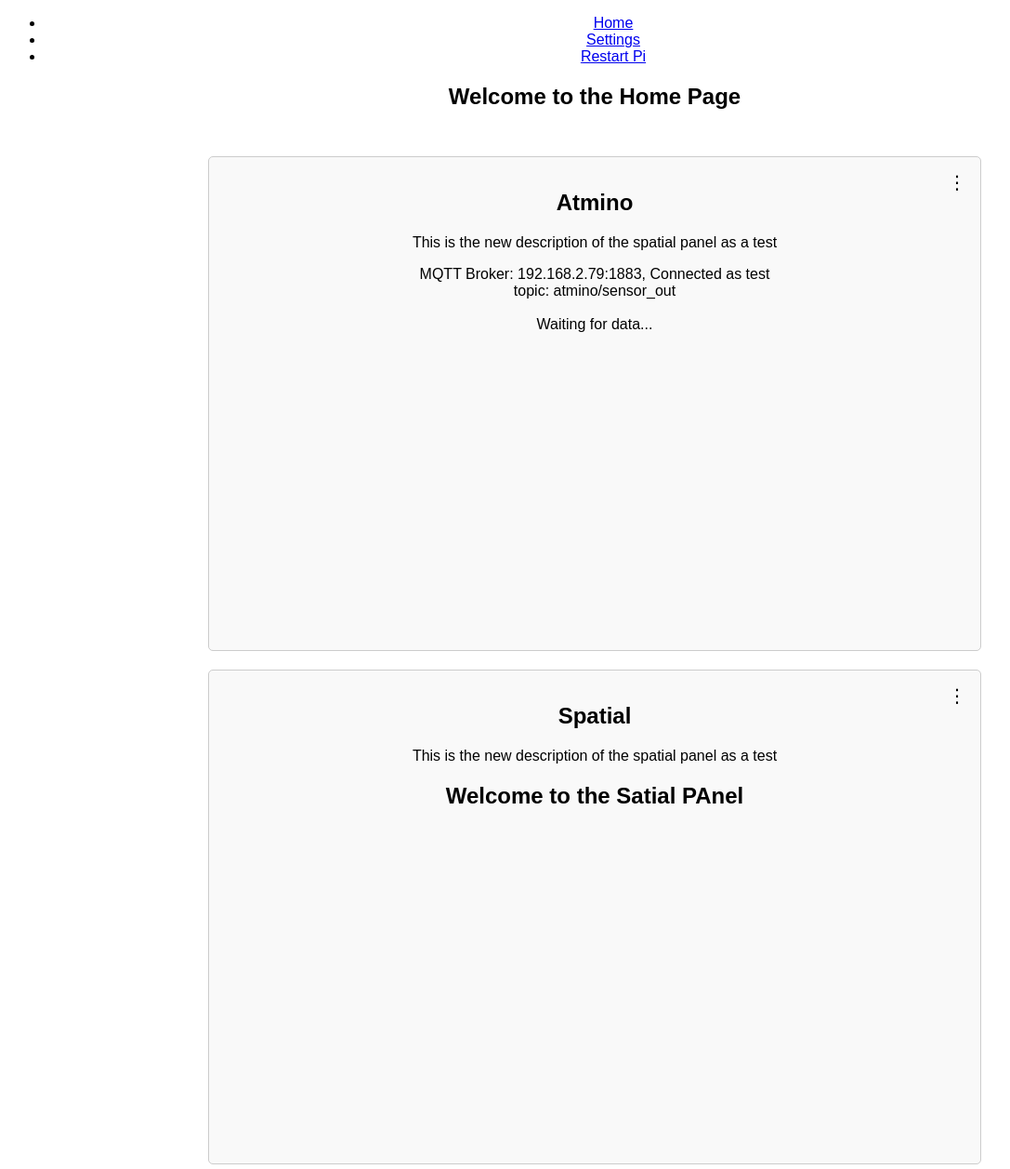
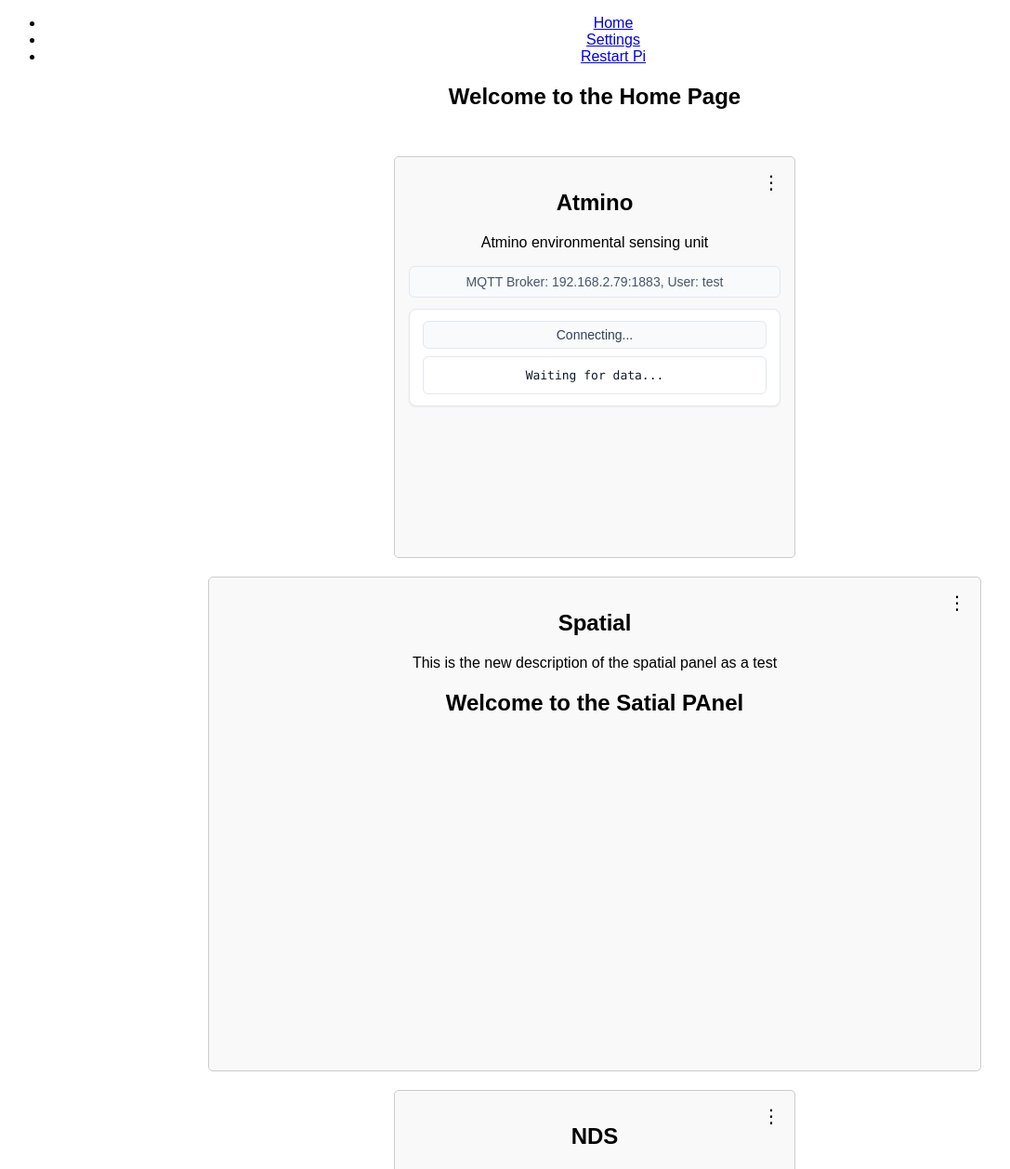
Before and after one commit to Controlled-Hydroponics-Imaging-Platform/chip_interface, a Flask app: page / in a window 1280 px wide. Shown: the top 1257 px of the page at 93% size, without its empty margins (0-1087 px from the left). Run offline with Flask 3, Linux system fonts and the light colour scheme; some libraries are stand-ins or nearby versions.

Commit message:
update atmino js and html to connect backend socket into front end interface

```diff
--- a/config/panels.json
+++ b/config/panels.json
@@ -1,10 +1,10 @@
 {
-        "Atmino": {
+    "Atmino": {
         "description": {
             "label": "description",
             "type": "longtext",
             "value_type": "text",
-            "set_to": "This is the new description of the spatial panel as a test"
+            "set_to": "Atmino environmental sensing unit"
         },
         "enabled": {
             "label": "enabled",
@@ -16,13 +16,13 @@
             "label": "width (px)",
             "type": "number",
             "value_type": "number",
-            "set_to": 800
+            "set_to": 400
         },
         "height": {
             "label": "height (px)",
             "type": "number",
             "value_type": "number",
-            "set_to": 500
+            "set_to": 400
         },
         "config": {
             "label": "config file",
--- a/plugins/__init__.py
+++ b/plugins/__init__.py
@@ -458,6 +458,5 @@ def load_all_plugins(app, socketio):
 def reload_plugins(app, socketio):
     for module_name,module in module_list.items():
         if hasattr(module, 'reload_routine'):
-            # module.reload_routine(SerialReader, ControlScheduler, socketio, app)
             module.reload_routine(socketio, app)
             print(f"{module_name} plugins/sockets reloaded")
--- a/plugins/atmino.py
+++ b/plugins/atmino.py
@@ -35,7 +35,7 @@ def register_mqtt_sockets(mqttBridge, socketio, app):
     config = load_config(app.root_path, config_file)
 
     atmino_device = mqttBridge(socketio,
-                               device_name="atmino1",
+                               device_name="atmino",
                                broker_host= config["mqtt_broker_address"]["set_to"],
                                broker_port = int(config["mqtt_broker_port"]["set_to"]),
                                topics=(config["mqtt_sub_topic"]["set_to"]),
--- a/static/atmino.js
+++ b/static/atmino.js
@@ -0,0 +1,182 @@
+window.pluginRegistry = window.pluginRegistry || [];
+window.pluginRegistry.push({
+  name: "atmino",
+  init: function () {
+    if (typeof socket === "undefined") {
+      console.warn("[atmino] socket.io client not found");
+      return;
+    }
+
+    // Collect all device names present in the DOM
+    const devices = new Set();
+    document.querySelectorAll("[data-device]").forEach(el => {
+      const name = el.dataset.device?.trim();
+      if (name) devices.add(name);
+    });
+    if (devices.size === 0) {
+      console.warn("[atmino] No elements with data-device");
+      return;
+    }
+
+    // Map per device: { statusEl, msgEl, lastSeenTs }
+    const state = {};
+    const STALE_MS = 30_000;   // mark disconnected if no events for 30s
+    const now = () => Date.now();
+
+    // Helpers
+    function setStatus(deviceName, text, cls) {
+      const s = state[deviceName];
+      if (!s || !s.statusEl) return;
+      s.statusEl.textContent = text;
+      s.statusEl.classList.remove("connected", "disconnected");
+      if (cls) s.statusEl.classList.add(cls);
+    }
+    function bumpSeen(deviceName) {
+      const s = state[deviceName];
+      if (s) s.lastSeenTs = now();
+    }
+
+    // Initialize per-device elements and default status
+    devices.forEach(deviceName => {
+      const statusEl = document.querySelector(`.mqtt-status[data-device="${deviceName}"]`);
+      const msgEl    = document.querySelector(`.mqtt-message[data-device="${deviceName}"]`);
+      if (!statusEl || !msgEl) {
+        console.warn(`[atmino] Missing containers for ${deviceName}`);
+        return;
+      }
+      state[deviceName] = { statusEl, msgEl, lastSeenTs: 0 };
+
+      // Default status on page load
+      setStatus(deviceName, "Connecting...", null);
+    });
+
+    // Per-device handlers
+    devices.forEach(deviceName => {
+      const s = state[deviceName];
+      if (!s) return;
+
+      // STATUS UPDATES from backend
+      socket.on(`${deviceName}_status_update`, data => {
+        const broker = data?.broker ? ` (${data.broker})` : "";
+        const status = data?.status || "unknown";
+        if (status === "connected") {
+          setStatus(deviceName, `Connected${broker}`, "connected");
+        } else if (status === "connecting") {
+          setStatus(deviceName, `Connecting${broker}...`, null);
+        } else if (status === "disconnected") {
+          setStatus(deviceName, `Disconnected${broker}`, "disconnected");
+        } else if (status === "error") {
+          const err = data?.error ? `: ${data.error}` : "";
+          setStatus(deviceName, `Error${broker}${err}`, "disconnected");
+        } else {
+          setStatus(deviceName, `Status${broker}: ${status}`, null);
+        }
+        bumpSeen(deviceName);
+      });
+
+      // DATA UPDATES imply device is alive -> mark connected if not already
+      socket.on(`${deviceName}_mqtt_update`, packet => {
+        const topic = packet?.topic || "";
+        const timestamp = packet?.timestamp || "";
+        let payload = packet?.data;
+
+        // Normalize possible string payloads
+        if (typeof payload === "string") {
+          let stext = payload.trim();
+          if (topic && stext.startsWith(topic)) {
+            stext = stext.slice(topic.length).trim();
+          }
+          const cleaned = stext
+            .replace(/\bNaN\b/gi, "null")
+            .replace(/\bInfinity\b/gi, "null")
+            .replace(/\b-Infinity\b/gi, "null");
+          if (cleaned.startsWith("{") || cleaned.startsWith("[")) {
+            try { payload = JSON.parse(cleaned); } catch { payload = stext; }
+          } else {
+            payload = stext;
+          }
+        }
+
+        // Render
+        const msgEl = s.msgEl;
+        msgEl.innerHTML = "";
+        if (payload && typeof payload === "object" && !Array.isArray(payload)) {
+          const list = document.createElement("div");
+          list.className = "kv-list";
+          Object.entries(payload).forEach(([k, v]) => {
+            const row = document.createElement("div");
+            row.className = "kv-row";
+            row.innerHTML = `<span class="k">${escapeHtml(k)}</span><span class="v">${formatVal(v)}</span>`;
+            list.appendChild(row);
+          });
+          msgEl.appendChild(list);
+        } else if (Array.isArray(payload)) {
+          const pre = document.createElement("pre");
+          pre.textContent = JSON.stringify(payload, null, 2);
+          msgEl.appendChild(pre);
+        } else {
+          const pre = document.createElement("pre");
+          pre.textContent = String(payload ?? "");
+          msgEl.appendChild(pre);
+        }
+        const meta = document.createElement("div");
+        meta.className = "meta";
+        meta.textContent = `topic: ${topic}${timestamp ? " | " + timestamp : ""}`;
+        msgEl.appendChild(meta);
+
+        // If we never saw a status yet, treat data as connected signal
+        if (!s.statusEl.classList.contains("connected")) {
+          setStatus(deviceName, "Connected", "connected");
+        }
+        bumpSeen(deviceName);
+      });
+    });
+
+    // Socket transport hooks as a fallback
+    socket.on("connect", () => {
+      devices.forEach(name => {
+        // Transport connected doesn't guarantee MQTT connected,
+        // but show "Connecting..." until we see a device event.
+        setStatus(name, "Connecting...", null);
+      });
+    });
+    socket.on("disconnect", () => {
+      devices.forEach(name => {
+        setStatus(name, "Disconnected (socket)", "disconnected");
+      });
+    });
+
+    // Watchdog to mark devices disconnected if stale
+    setInterval(() => {
+      const t = now();
+      devices.forEach(name => {
+        const s = state[name];
+        if (!s) return;
+        if (s.lastSeenTs === 0) return; // no events yet
+        if (t - s.lastSeenTs > STALE_MS) {
+          setStatus(name, "Disconnected (timeout)", "disconnected");
+        }
+      });
+    }, 5000);
+
+    // Helpers
+    function escapeHtml(str) {
+      return String(str)
+        .replaceAll("&", "&amp;")
+        .replaceAll("<", "&lt;")
+        .replaceAll(">", "&gt;")
+        .replaceAll('"', "&quot;")
+        .replaceAll("'", "&#039;");
+    }
+    function formatVal(v) {
+      if (v === null) return "null";
+      if (typeof v === "number") {
+        return Number.isFinite(v) ? String(Math.round(v * 10000) / 10000) : String(v);
+      }
+      if (typeof v === "object") {
+        try { return escapeHtml(JSON.stringify(v)); } catch { return "[unserializable]"; }
+      }
+      return escapeHtml(String(v));
+    }
+  }
+});
--- a/templates/atmino.html
+++ b/templates/atmino.html
@@ -1,23 +1,108 @@
+<style>
+    /* Container + card */
+    .mqtt-section {
+    border: 1px solid #e2e8f0;
+    border-radius: 8px;
+    padding: 12px 14px;
+    margin: 12px 0;
+    background: #fff;
+    box-shadow: 0 1px 2px rgba(16, 24, 40, 0.06);
+    }
+
+    /* Header + broker info */
+    #mqtt_broker {
+    font-size: 14px;
+    color: #475569;
+    background: #f8fafc;
+    border: 1px solid #e2e8f0;
+    border-radius: 6px;
+    padding: 8px 10px;
+    margin-bottom: 10px;
+    }
+    #mqtt_broker .badge {
+    display: inline-block;
+    font-size: 12px;
+    color: #0f172a;
+    background: #e2e8f0;
+    padding: 2px 8px;
+    border-radius: 999px;
+    margin-left: 6px;
+    }
+
+    /* Title */
+    .mqtt-section > h3 {
+    margin: 0 0 8px 0;
+    font-size: 16px;
+    font-weight: 600;
+    color: #0f172a;
+    }
+
+    /* Connection status */
+    .mqtt-status {
+    font-size: 14px;
+    margin-bottom: 8px;
+    padding: 6px 8px;
+    border-radius: 6px;
+    background: #f8fafc;
+    border: 1px solid #e2e8f0;
+    color: #334155;
+    }
+    .mqtt-status.connected {
+    border-color: #22c55e;
+    background: #f0fdf4;
+    color: #14532d;
+    }
+    .mqtt-status.disconnected {
+    border-color: #ef4444;
+    background: #fef2f2;
+    color: #7f1d1d;
+    }
+
+    /* Message box */
+    .mqtt-message {
+    font-family: ui-monospace, SFMono-Regular, Menlo, Monaco, Consolas, "Liberation Mono", monospace;
+    font-size: 13px;
+    line-height: 1.5;
+    padding: 10px;
+    border: 1px solid #e2e8f0;
+    border-radius: 6px;
+    background: #ffffff;
+    color: #0f172a;
+    overflow-x: auto;
+    }
+
+    /* Key–value renderer used by the plugin */
+    .kv-list {
+    display: grid;
+    grid-template-columns: 220px 1fr;
+    gap: 6px 10px;
+    }
+    .kv-row { display: contents; }
+    .kv-row .k { font-weight: 600; color: #334155; }
+    .kv-row .v { color: #0f172a; }
+
+    .meta {
+    margin-top: 8px;
+    font-size: 12px;
+    color: #64748b;
+    border-top: 1px dashed #e2e8f0;
+    padding-top: 6px;
+    }
+
+    /* Optional: compact on small screens */
+    @media (max-width: 640px) {
+    .kv-list { grid-template-columns: 1fr; }
+    }
+
+</style>
+
+
 <div id ="mqtt_broker">
     MQTT Broker: {{panel_config["mqtt_broker_address"]["set_to"]}}:{{ panel_config["mqtt_broker_port"]["set_to"]}},
-    Connected as {{ panel_config["mqtt_user"]["set_to"]}}
-    <br>
-    topic: {{ panel_config["mqtt_sub_topic"]["set_to"]}}
+    User: {{ panel_config["mqtt_user"]["set_to"]}}
 </div>
 
-<br>
-
-<div id="status"></div>
-<div id="mqtt_message" class="message-container">Waiting for data...</div>
-
-
-
-<!-- {% for key, params in panel_config.items() %}
-  {% if params["type"] == "serial_port" and params["set_to"] != "" %}
-    <span>{{ params["label"]}}</span>
-      <br>
-    <div id="{{ key }}_status"></div>
-    <div id="{{ key }}_sensors" class="sensor-container">Waiting for data...</div>
-
-  {% endif %}
-{% endfor %} -->
+<div class="mqtt-section">
+  <div class="mqtt-status" data-device="atmino"></div>
+  <div class="mqtt-message" data-device="atmino">Waiting for data...</div>
+</div>
```
